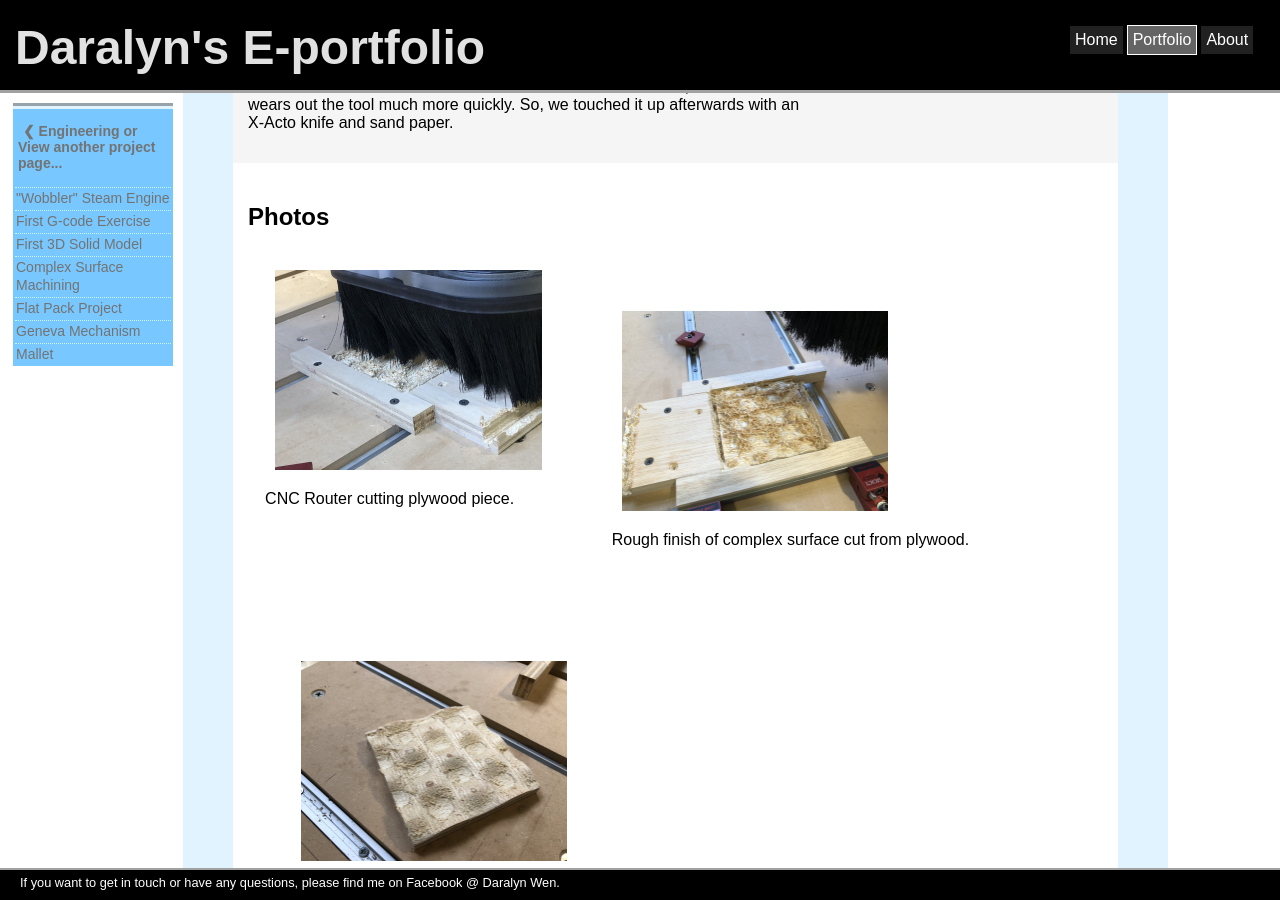
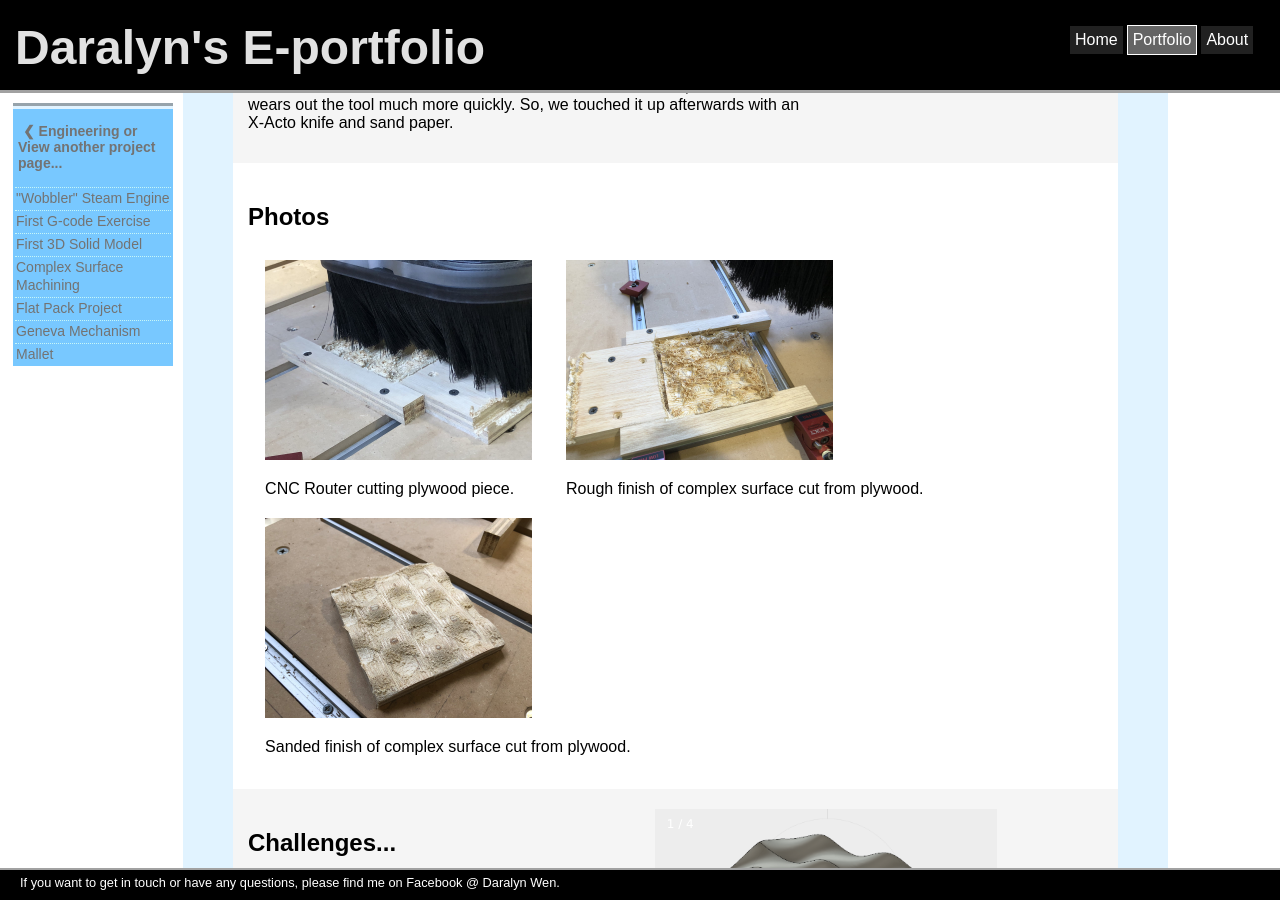
Before and after one commit to daralyn/daralyn.github.io, a Jekyll site: the page built from portfolio/engineering/complex-surface-machining.html, in a window 1280 px wide and 900 px high, scrolled down 933 px. Built offline with Jekyll 4.4.1, drawn with Linux system fonts in a browser that asks for light colours.

Commit message:
Update complex-surface-machining.html

```diff
--- a/portfolio/engineering/complex-surface-machining.html
+++ b/portfolio/engineering/complex-surface-machining.html
@@ -60,15 +60,15 @@ title: Daralyn's Engineering Portfolio - Complex Surface Machining
 <div class="sectionodd">
 	<h2> Photos </h2>
 	<div style="float: left; margin: 2px 2%; overflow: auto;">
-		<img src="https://daralyn.github.io/photos/engineering/complexsurface_pic1.jpg" alt="CNC Router cutting plywood piece." style="height: 200px; margin: 10px 10px 0px 10px;">
+		<img src="https://daralyn.github.io/photos/engineering/complexsurface_pic1.jpg" alt="CNC Router cutting plywood piece." style="height: 200px;">
 		<p>CNC Router cutting plywood piece.</p>
 	</div>
-	<div style="float: left; margin: 5%; overflow: auto;">
-		<img src="https://daralyn.github.io/photos/engineering/complexsurface_pic2.jpg" alt="Rough finish of complex surface cut from plywood." style="height: 200px; margin: 10px 10px 0px 10px;">
+	<div style="float: left; margin: 2px 2%; overflow: auto;">
+		<img src="https://daralyn.github.io/photos/engineering/complexsurface_pic2.jpg" alt="Rough finish of complex surface cut from plywood." style="height: 200px;">
 		<p>Rough finish of complex surface cut from plywood.</p>
 	</div>
-	<div style="float: left; margin: 5%; overflow: auto;">
-		<img src="https://daralyn.github.io/photos/engineering/complexsurface_pic3.jpg" alt="Sanded finish of complex surface cut from plywood." style="height: 200px; margin: 10px 10px 0px 10px;">
+	<div style="float: left; margin: 2px 2%; overflow: auto;">
+		<img src="https://daralyn.github.io/photos/engineering/complexsurface_pic3.jpg" alt="Sanded finish of complex surface cut from plywood." style="height: 200px;">
 		<p>Sanded finish of complex surface cut from plywood.</p>
 	</div>
 </div>
```
